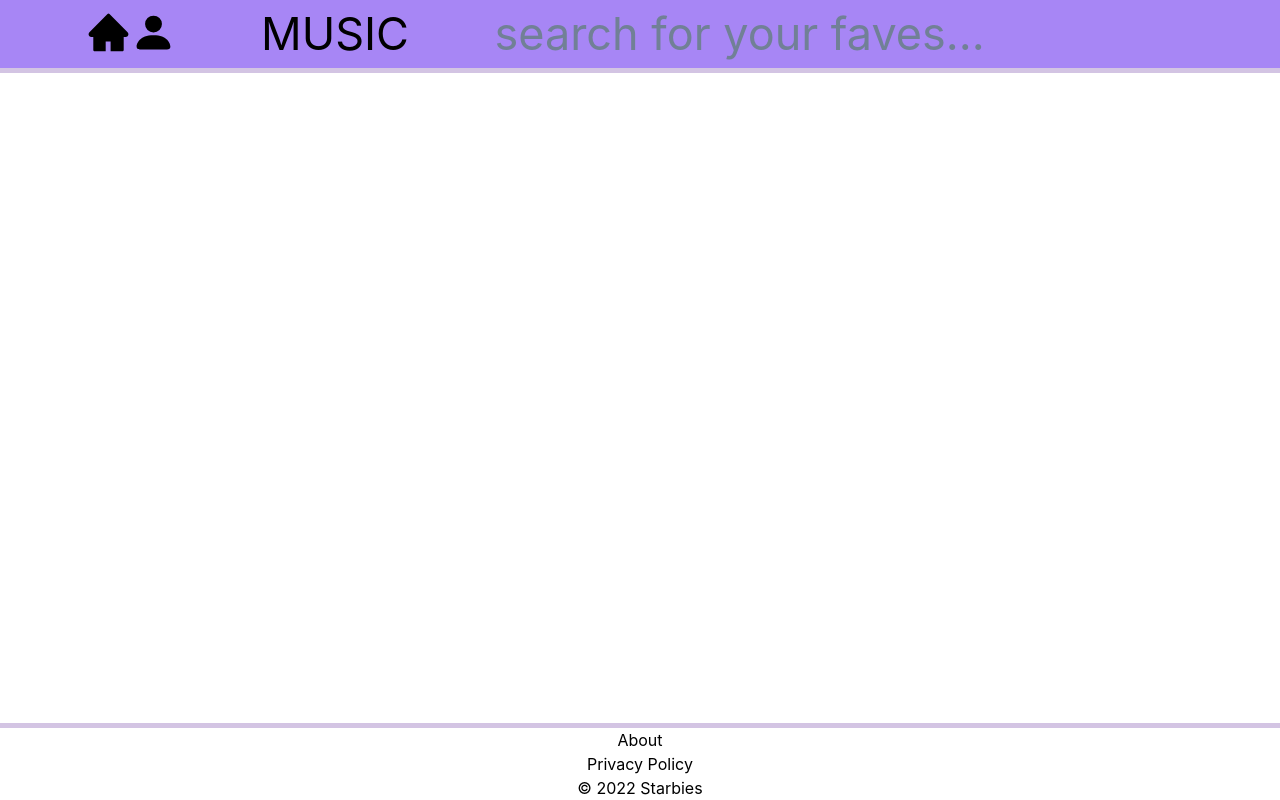
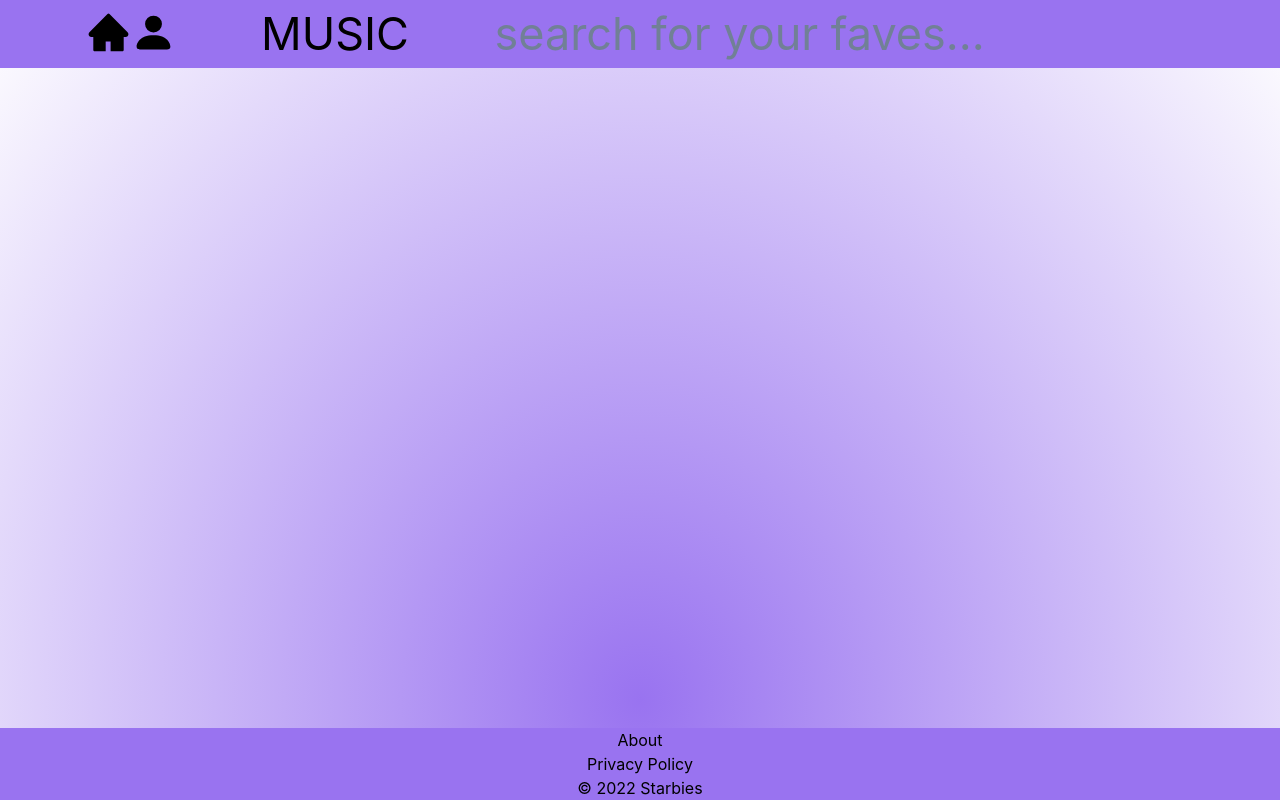
Before and after one commit to MumtazO/starbies, a React (Create React App) app in the folder music_app/: page / in a window 1280 px wide. Shown: the top 800 px of the page. Built offline with nearby package versions, Linux system fonts and the light colour scheme.

Commit message:
css styled background, footer and header

```diff
--- a/music_app/src/App.js
+++ b/music_app/src/App.js
@@ -1,9 +1,7 @@
-
-
 
 function App() {
   return (
-    <main className="App">
+    <main className="app">
 
     </main>
   );
--- a/music_app/src/components/footer.css
+++ b/music_app/src/components/footer.css
@@ -3,8 +3,8 @@
     left: 0;
     bottom: 0;
     width: 100%;
-    background-color: white;
+    background-color: #9973F0;
     color: black;
     text-align: center;
-    border-top: 5px solid #D3C4E3;
+
   }
--- a/music_app/src/components/header.css
+++ b/music_app/src/components/header.css
@@ -8,12 +8,11 @@
   display: flex;
   flex-direction: row;
   justify-content: space-evenly;
-  border-bottom: 5px solid #D3C4E3;
-  background-color: #A786F5;
+  background-color: #9973F0;
 }
 
 input {
-  background-color: #A786F5;
+  background-color: #9973F0;
 }
 
 .icons {
@@ -21,14 +20,3 @@ input {
   display: flex;
   flex-direction: row;
 }
-
-/* .App-header {
-  background-color: #282c34;
-  min-height: 100vh;
-  display: flex;
-  flex-direction: column;
-  align-items: center;
-  justify-content: center;
-  font-size:small;
-  color: white;
-} */
--- a/music_app/src/index.css
+++ b/music_app/src/index.css
@@ -15,3 +15,12 @@ code {
 .font-link {
   font-family: 'Abril Fatface', cursive;
 }
+.chakra-ui-light {
+  height: 1400px;
+  background-color: white;
+  background-image:
+    radial-gradient(
+      #9973F0,
+      white
+    );
+}
```
